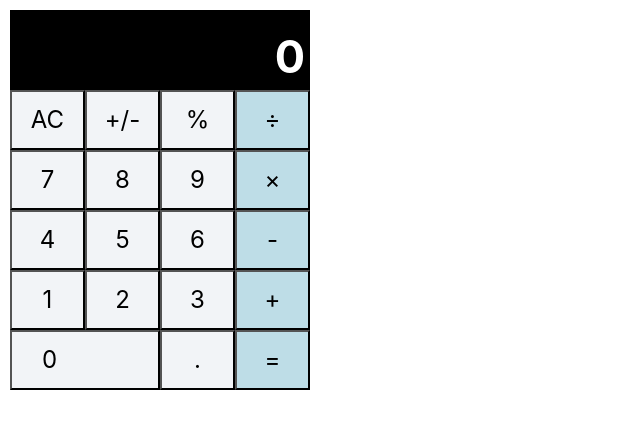
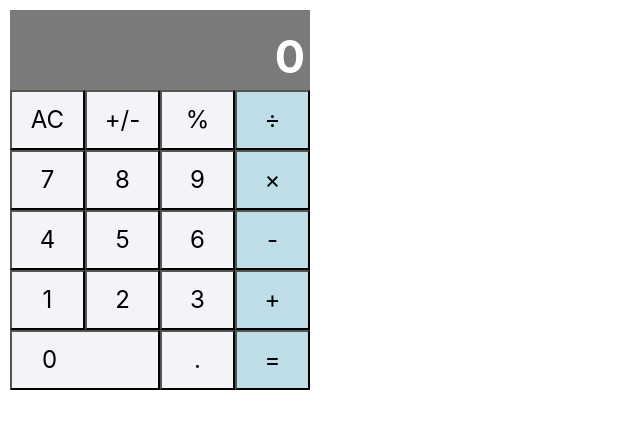
Before and after one commit to donnyc219/reactjs-dummy-calculator, a React (Create React App) app: page / in a window 1280 px wide. Shown: the top 428 px of the page, without its empty margins (0-640 px from the left). Built offline with nearby package versions, Linux system fonts and the light colour scheme.

Commit message:
change display bg color

```diff
--- a/src/index.css
+++ b/src/index.css
@@ -56,9 +56,7 @@ code {
     position: relative;
     width: 100%;
     height: 80px;
-    /* margin-left: 10px;
-    margin-right: 10px; */
-    background-color: rgb(0, 0, 0);
+    background-color: rgb(124, 121, 121);
 }
 
 .display-text {
```
